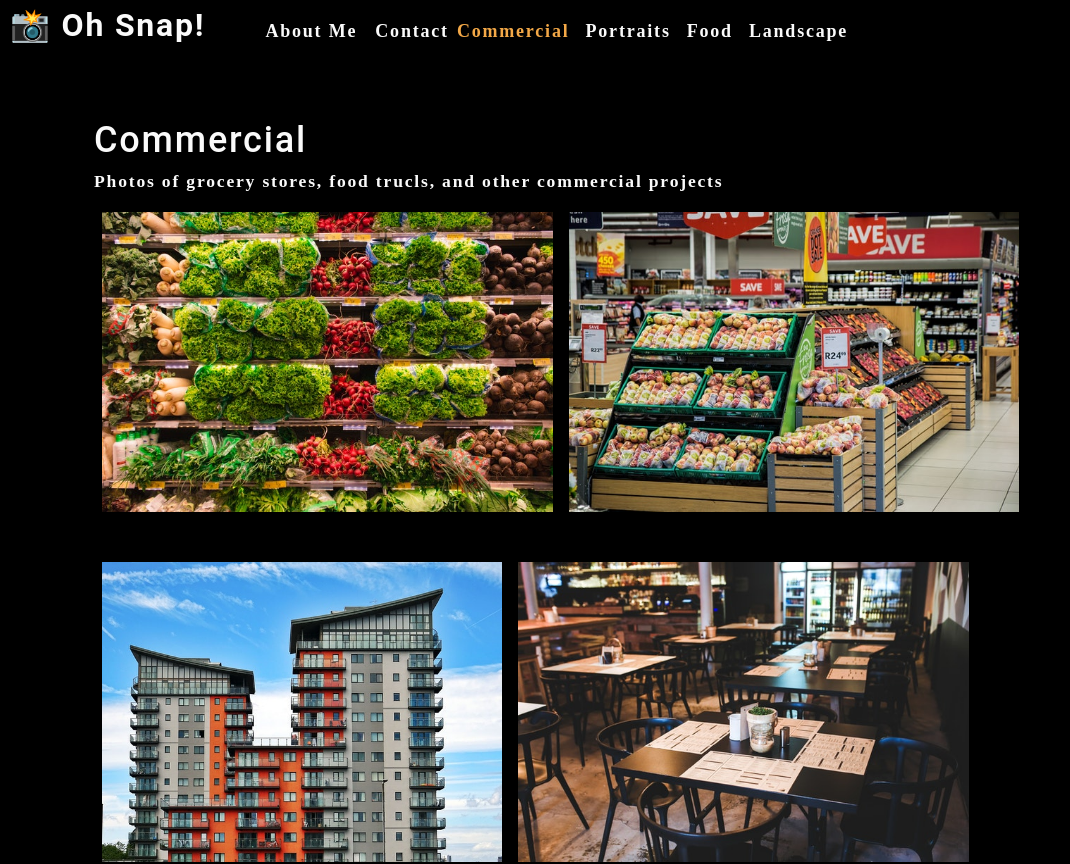
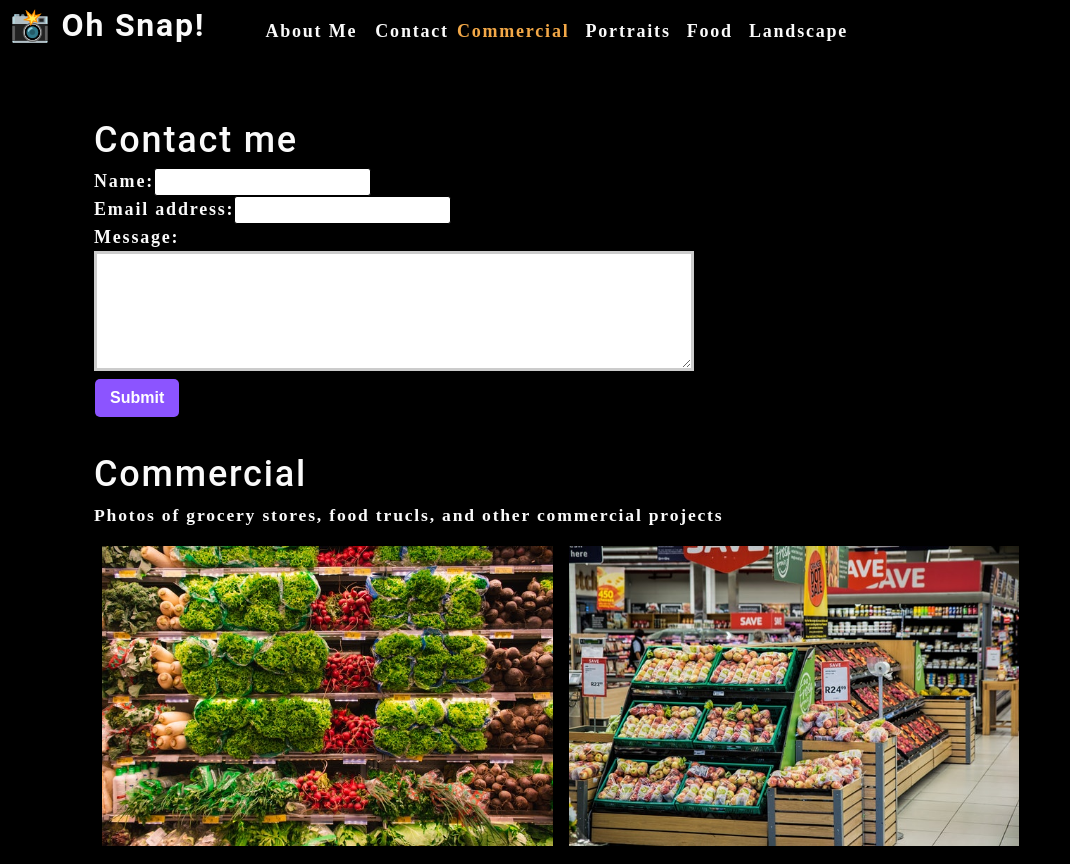
Before and after one commit to jorge30fm/photo-port, a React (Create React App) app: page / in a window 1280 px wide. Shown: the top 864 px of the page, without its empty margins (0-1070 px from the left). Built offline with nearby package versions, Linux system fonts and the light colour scheme.

Commit message:
add contact form

```diff
--- a/src/App.js
+++ b/src/App.js
@@ -3,7 +3,7 @@
 import About from './components/About';
 import Nav from './components/Nav';
 import Gallery from './components/Gallery';
-
+import ContactForm from './components/Contact';
 function App() {
   const [categories] = useState([
 		{
@@ -33,6 +33,7 @@
         currentCategory={currentCategory}
       ></Nav>
       <main>
+		<ContactForm></ContactForm>
         <Gallery currentCategory={currentCategory}></Gallery>
         <About></About>
       </main>
--- /dev/null
+++ b/src/components/Contact/index.js
@@ -0,0 +1,39 @@
+import React, { useState } from "react";
+
+function ContactForm() {
+	const [formState, setFormState] = useState({
+		name: "",
+		email: "",
+		message: "",
+	});
+    const {name, email, message} = formState;
+    function handleChange(e) {
+        setFormState({...formState, [e.target.name]: e.target.value})
+    }
+    function handleSubmit(e) {
+        e.preventDefault();
+        console.log(formState)
+    }
+	return (
+		<section>
+			<h1>Contact me</h1>
+			<form id="contact-form" onSubmit={handleSubmit}>
+				<div>
+					<label htmlFor="name">Name:</label>
+					<input type="text" name="name" defaultValue={name} onChange={handleChange}/>
+				</div>
+				<div>
+					<label htmlFor="email">Email address:</label>
+					<input type="email" name="email" defaultValue={email} onChange={handleChange}/>
+				</div>
+				<div>
+					<label htmlFor="message">Message:</label>
+					<textarea name="message" rows="5" defaultValue={message} onChange={handleChange}/>
+				</div>
+				<button type="submit">Submit</button>
+			</form>
+		</section>
+	);
+}
+
+export default ContactForm;
```
